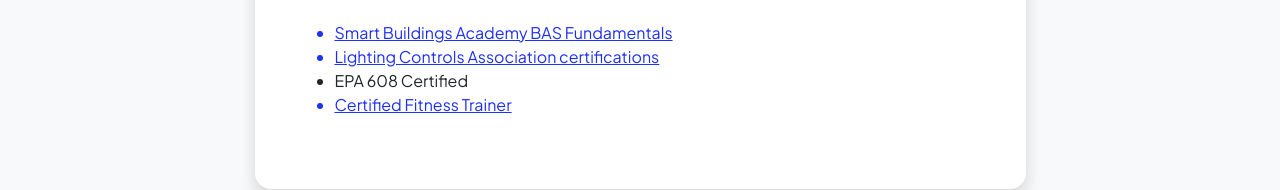
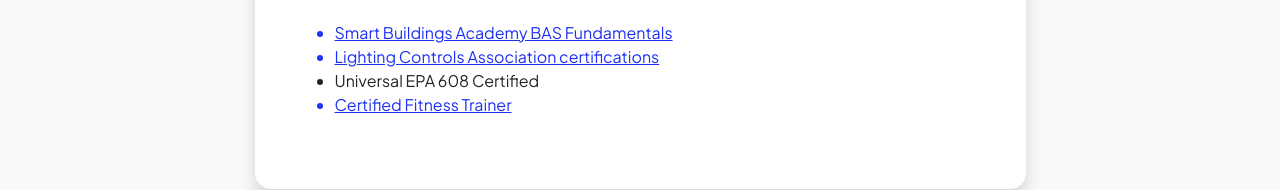
Before and after one commit to jortiz24/jortiz24.github.io, a plain HTML site: page resume.html in a window 1280 px wide. Shown: the part 2780-2970 px from the top of the page. Drawn offline with nearby package versions, Linux system fonts and the light colour scheme.

Commit message:
Update resume.html

```diff
--- a/resume.html
+++ b/resume.html
@@ -240,7 +240,7 @@ documentary pages.</div></div>
                                              <ul>
                                                  <a href="assets/cert.pdf"><li>Smart Buildings Academy BAS Fundamentals</li><a/>
                                                 <a href="assets/LCA.png"><li> Lighting Controls Association certifications</li><a/>
-                                                <li>EPA 608 Certified</li>
+                                                <li>Universal EPA 608 Certified</li>
                                                 <a href="assets/ISSA.pdf"><li>Certified Fitness Trainer</li></a>
                                              </ul>
 
```
